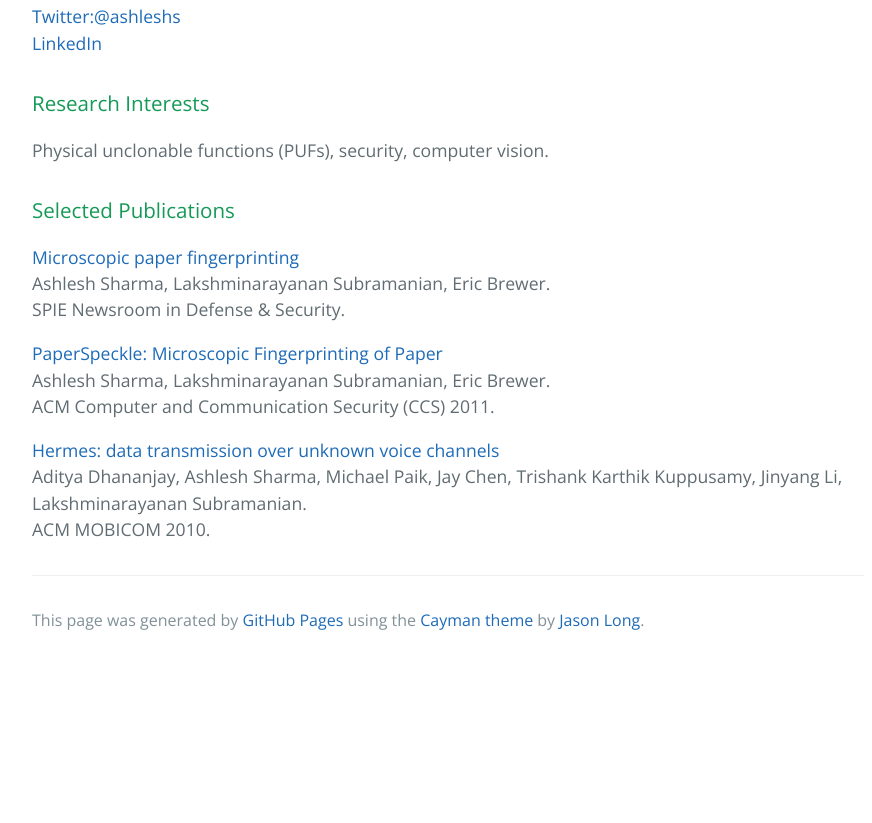
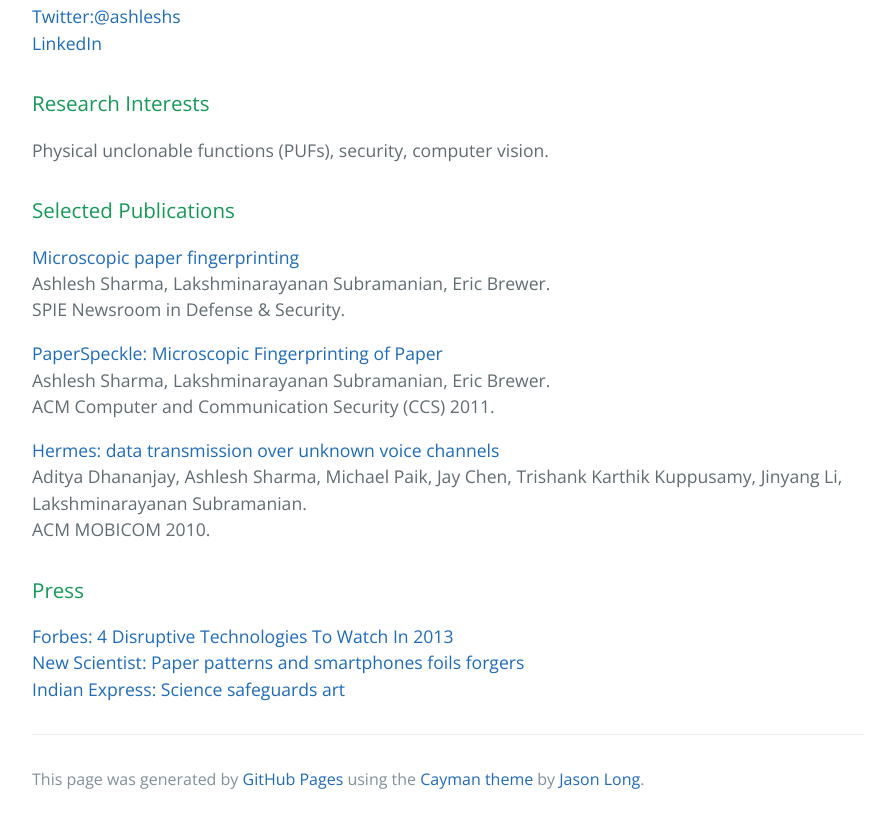
Before and after one commit to ashleshsharma/ashleshsharma.github.io, a plain HTML site: page index.html in a window 1280 px wide. Shown: the part 369-1192 px from the top of the page, without its empty margins (192-1064 px from the left). Before the commit the page ends 1033 px from the top, so only its background shows below. Drawn offline with nearby package versions, Linux system fonts and the light colour scheme.

Commit message:
Replace master branch with page content via GitHub

```diff
--- a/index.html
+++ b/index.html
@@ -41,6 +41,13 @@ ACM Computer and Communication Security (CCS) 2011.</p>
 Aditya Dhananjay, Ashlesh Sharma, Michael Paik, Jay Chen, Trishank Karthik Kuppusamy, Jinyang Li, Lakshminarayanan Subramanian.<br>
 ACM MOBICOM 2010.</p>
 
+<h3>
+<a id="press" class="anchor" href="#press" aria-hidden="true"><span aria-hidden="true" class="octicon octicon-link"></span></a>Press</h3>
+
+<p><a href="http://www.forbes.com/sites/gyro/2012/12/31/four-disruptive-technologies-marketers-should-consider-now/">Forbes: 4 Disruptive Technologies To Watch In 2013</a><br>
+<a href="http://www.newscientist.com/article/mg21128334.700-paper-patterns-and-smartphones-foil-forgers.html">New Scientist: Paper patterns and smartphones foils forgers</a><br>
+<a href="http://newindianexpress.com/education/edex/article346246.ece">Indian Express: Science safeguards art</a></p>
+
       <footer class="site-footer">
 
         <span class="site-footer-credits">This page was generated by <a href="https://pages.github.com">GitHub Pages</a> using the <a href="https://github.com/jasonlong/cayman-theme">Cayman theme</a> by <a href="https://twitter.com/jasonlong">Jason Long</a>.</span>
```
Also changed, not shown: params.json (+1 -1 lines).
